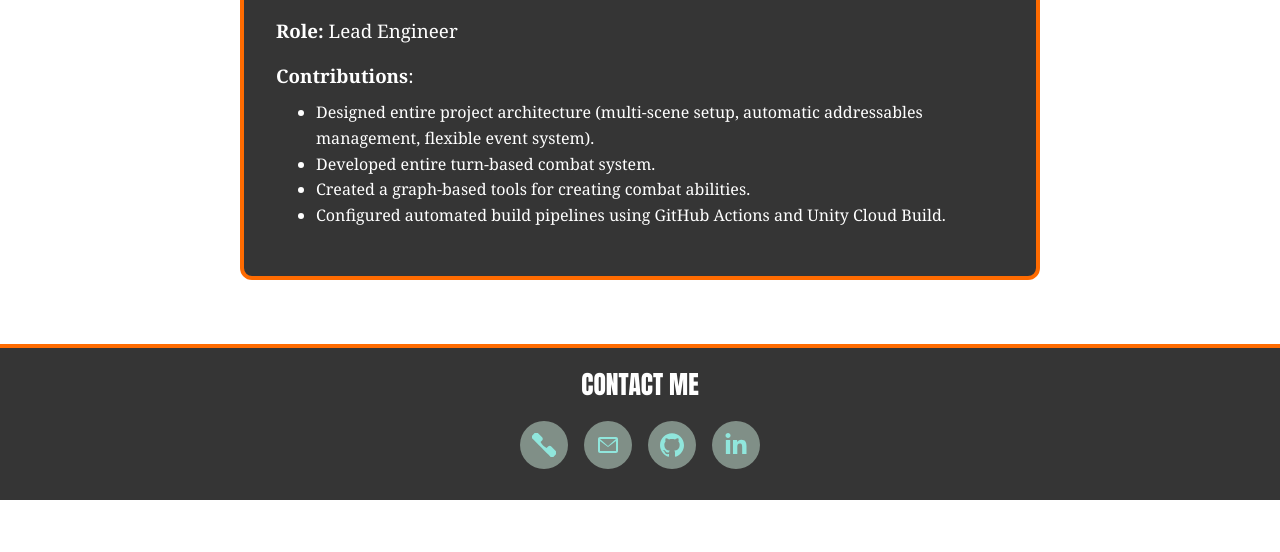
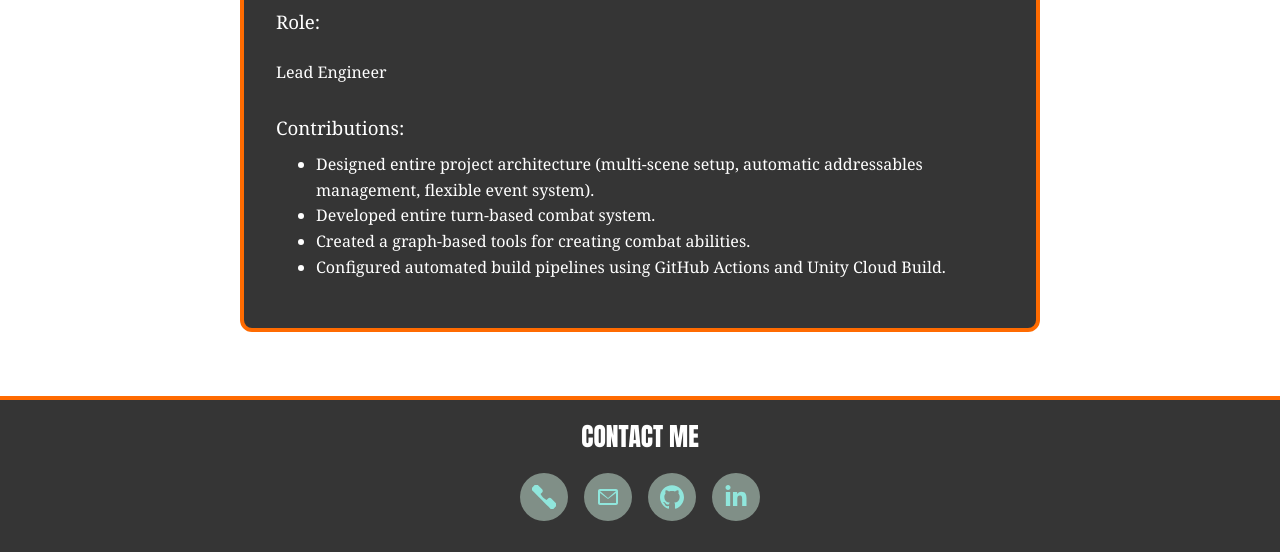
Before and after one commit to juna8001/juna8001.github.io, a Jekyll site: the page built from index.md, in a window 1280 px wide. Shown: the part 1102-1654 px from the top of the page. Built offline with Jekyll 4.4.1, drawn with Linux system fonts in a browser that asks for light colours; before the commit the page ends 1602 px from its top, so only the background shows below that.

Commit message:
style improvements

```diff
--- a/_includes/project_preview.html
+++ b/_includes/project_preview.html
@@ -43,8 +43,7 @@
 </div>
 
 <style>
-
-.project-title{
+    .project-title {
         font-family: var(--reckoner);
         font-size: 38px;
         align-self: center;
@@ -69,25 +68,35 @@
         justify-content: center;
     }
 
+    .project-media {
+        display: flex;
+        flex-wrap: wrap;
+    }
+
+    .project-panel img,
+    .project-panel video {
+        width: 48%;
+        border-radius: 8px;
+    }
+
     @media (max-width: 800px) {
         .project-media {
             flex-direction: column;
         }
+
+        .project-panel img,
+        .project-panel video {
+            width: 100%;
+        }
     }
 
-.project-panel h3{
+    .project-panel h3 {
         margin-top: 8px;
         margin-bottom: 4px;
         font-weight: normal;
     }
 
-.project-panel img, .project-panel video {
-  width: 48%;
-  border-radius: 8px;
-}
-
-.project-panel ul{
+    .project-panel ul {
         margin-top: 2px;
     }
-
 </style>
--- a/assets/dark_sky/DarkSky.md
+++ b/assets/dark_sky/DarkSky.md
@@ -1,8 +1,9 @@
 ### A card based RPG adventure game.
 
-### **Role:** Lead Engineer
+### Role:
+Lead Engineer
 
-### **Contributions**:
+### Contributions:
 * Designed entire project architecture (multi-scene setup, automatic addressables management, flexible event system).
 * Developed entire turn-based combat system.
 * Created a graph-based tools for creating combat abilities.
```
Lines whose indentation alone changed are shown as unchanged.
